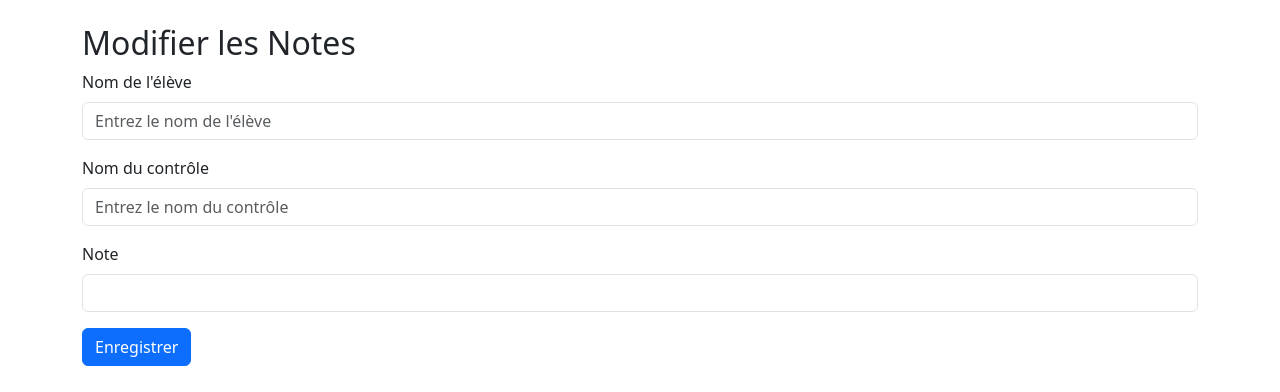
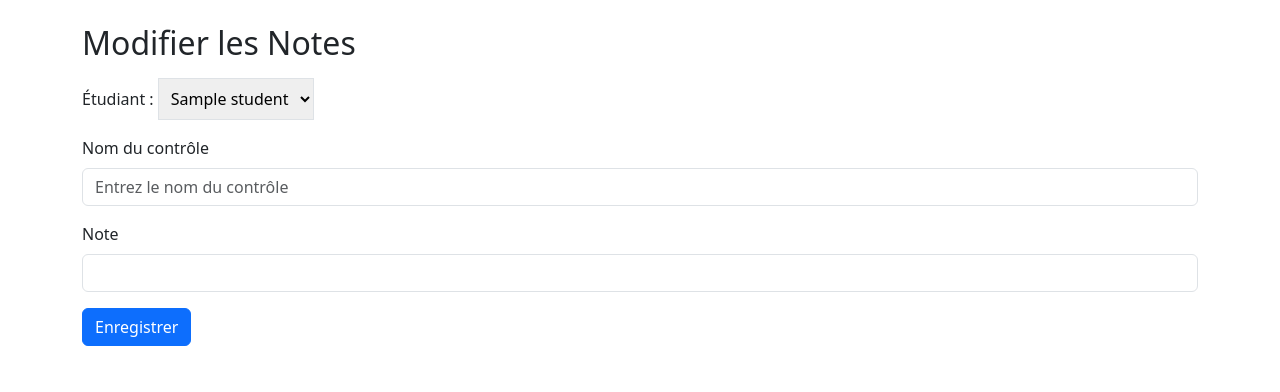
Before and after one commit to Bruburnono/DevSecOps, a Flask app: template templates/teacher.html in a window 1280 px wide. Shown: the part 56-448 px from the top of the page. Run offline with Flask 3, Linux system fonts and the light colour scheme; the template is opened without the code that fills it: most values are stand-ins (such as "Sample title", 1, 10 or a date in 2020); some libraries are stand-ins or nearby versions.

Commit message:
Update teacher.html

```diff
--- a/templates/teacher.html
+++ b/templates/teacher.html
@@ -22,10 +22,15 @@
     <div class="container mt-4">
 
         <h2>Modifier les Notes</h2>
-        <form action="{{ url_for('teach') }}" method="POST">
+        <form action="{{ url_for('teacher') }}" method="POST">
             <div class="mb-3">
-                <label for=username class="form-label">Nom de l'élève</label>
-                <input type="text" class="form-control" id="username"  name ="username" placeholder="Entrez le nom de l'élève">
+                <label for="student" class="block text-gray-700 font-medium">Étudiant :</label>
+                <select id="student" name="student" class="w-full mt-2 p-2 border rounded-lg">
+                    {% for student in students %}
+                        <option value="{{ student }}">{{ student }}</option>
+                    {% endfor %}
+                </select>
+
             </div>
             <div class="mb-3">
                 <label for=course class="form-label">Nom du contrôle</label>
```
